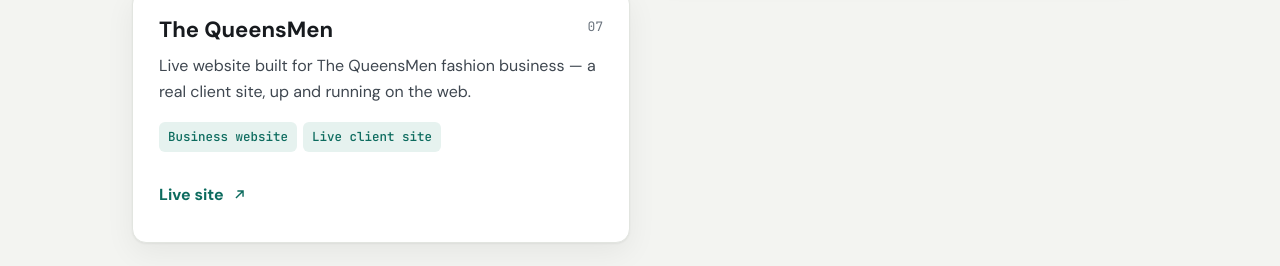
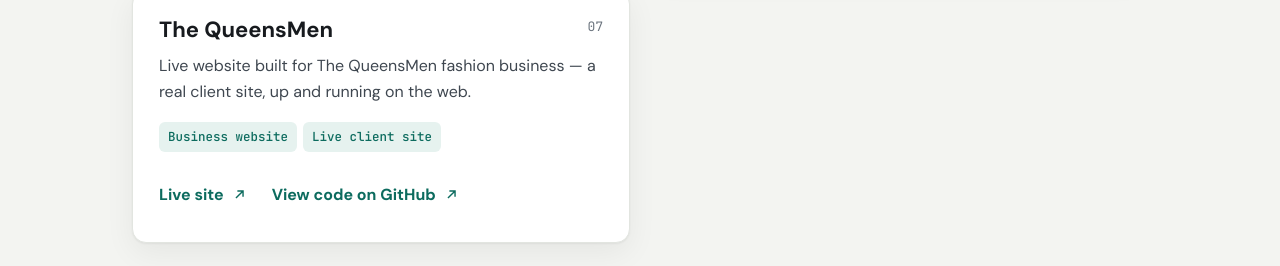
Before and after one commit to lavondamaxwell1-cpu/portfolio, a plain HTML site: page index.html in a window 1280 px wide. Shown: the part 2278-2544 px from the top of the page. Drawn offline with Linux system fonts and the light colour scheme.

Commit message:
Add QueensMen code link

```diff
--- a/index.html
+++ b/index.html
@@ -278,7 +278,10 @@
           <div class="card-head"><h3>The QueensMen</h3><span class="num">07</span></div>
           <p>Live website built for The QueensMen fashion business — a real client site, up and running on the web.</p>
           <div class="tags"><span class="tag">Business website</span><span class="tag">Live client site</span></div>
-          <a class="card-link" href="https://www.thequeensmenfasion.com/" target="_blank" rel="noopener">Live site <svg viewBox="0 0 24 24" fill="none" stroke="currentColor" stroke-width="2" aria-hidden="true"><path d="M7 17L17 7M9 7h8v8"/></svg></a>
+          <div class="card-links">
+            <a class="card-link" href="https://www.thequeensmenfasion.com/" target="_blank" rel="noopener">Live site <svg viewBox="0 0 24 24" fill="none" stroke="currentColor" stroke-width="2" aria-hidden="true"><path d="M7 17L17 7M9 7h8v8"/></svg></a>
+            <a class="card-link" href="https://github.com/thequeensmenfashion/queensmen-app" target="_blank" rel="noopener">View code on GitHub <svg viewBox="0 0 24 24" fill="none" stroke="currentColor" stroke-width="2" aria-hidden="true"><path d="M7 17L17 7M9 7h8v8"/></svg></a>
+          </div>
         </article>
 
       </div>
```
